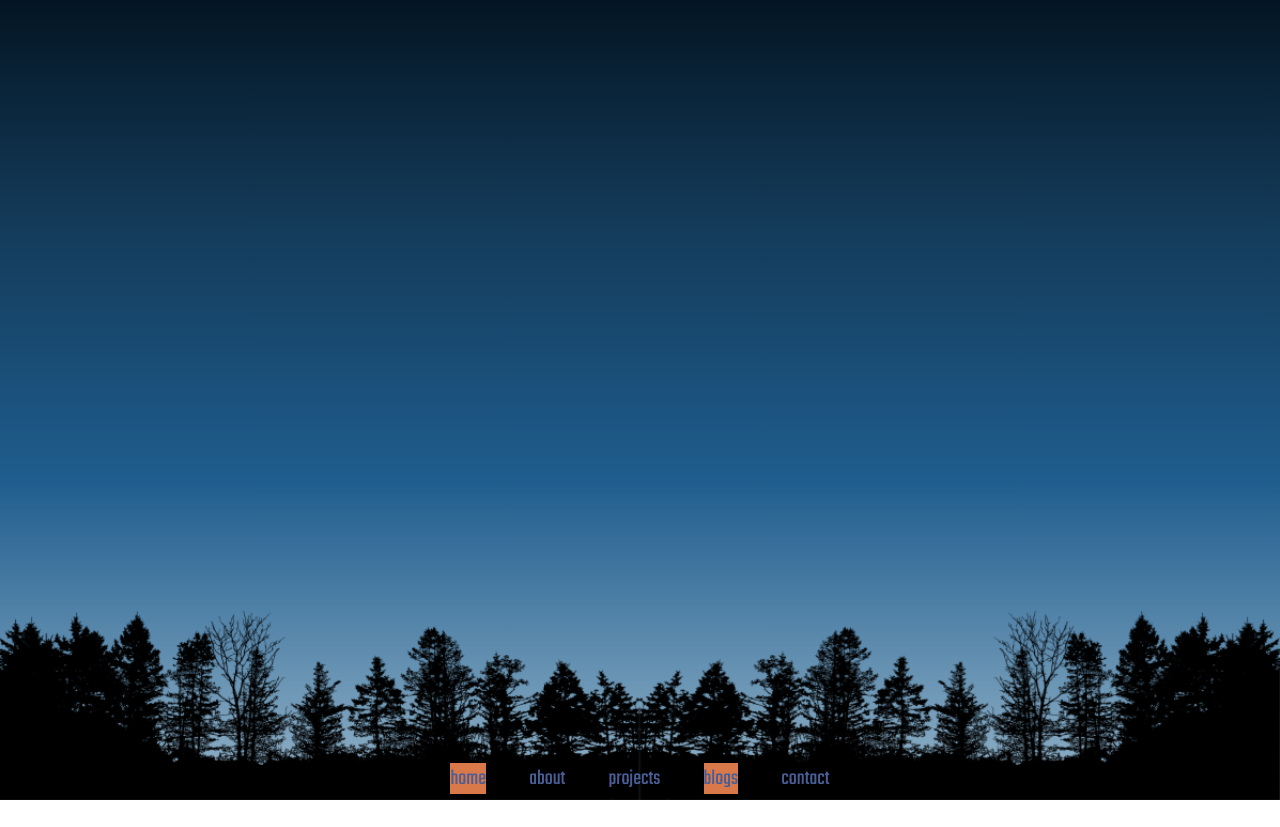
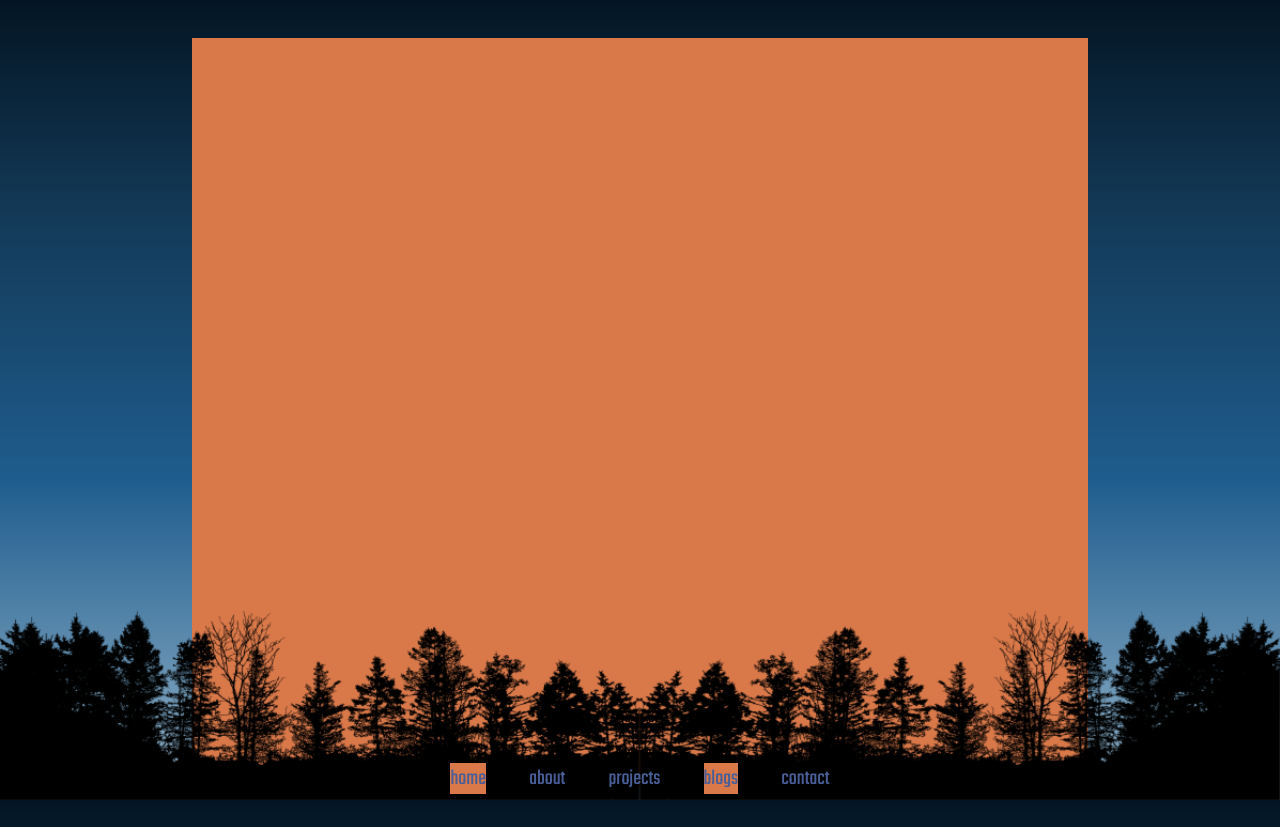
Before and after one commit to moshriguez/personal-portfolio, a React (Create React App) app in the folder personal-portfolio/: page /blogs in a window 1280 px wide. Before the commit the page ends 800 px from the top, so only its background shows below. Built offline with nearby package versions, Linux system fonts and the light colour scheme.

Commit message:
added basic contact, projects, and blogs components

```diff
--- a/personal-portfolio/src/App.js
+++ b/personal-portfolio/src/App.js
@@ -6,6 +6,9 @@ import './App.css';
 import Home from "./components/Home";
 import Navigation from "./components/Navigation";
 import About from "./components/About";
+import Projects from "./components/Projects";
+import Blogs from "./components/Blogs";
+import Contact from "./components/Contact";
 
 function App() {
   useEffect(()=> {
@@ -42,6 +45,9 @@ function App() {
       <Switch>
         <Route exact path='/' render={() => <Home />} />
         <Route exact path='/about' render={() => <About />} />
+        <Route exact path='/projects' render={() => <Projects />} />
+        <Route exact path='/blogs' render={() => <Blogs />} />
+        <Route exact path='/contact' render={() => <Contact />} />
       </Switch>
       <img className="trees" src="trans-tree-sil-mirror-crop.png" alt="tree silouette bottom border"/>
     </div>
--- /dev/null
+++ b/personal-portfolio/src/components/Blogs.js
@@ -0,0 +1,12 @@
+import React from "react";
+
+const Blogs = () => {
+
+    return (
+        <div className="watercolour-container">
+
+        </div>
+    )
+}
+
+export default Blogs
--- /dev/null
+++ b/personal-portfolio/src/components/Contact.js
@@ -0,0 +1,12 @@
+import React from "react";
+
+const Contact = () => {
+
+    return (
+        <div className="watercolour-container">
+
+        </div>
+    )
+}
+
+export default Contact
--- /dev/null
+++ b/personal-portfolio/src/components/Projects.js
@@ -0,0 +1,12 @@
+import React from "react";
+
+const Projects = () => {
+
+    return (
+        <div className="watercolour-container">
+
+        </div>
+    )
+}
+
+export default Projects
```
